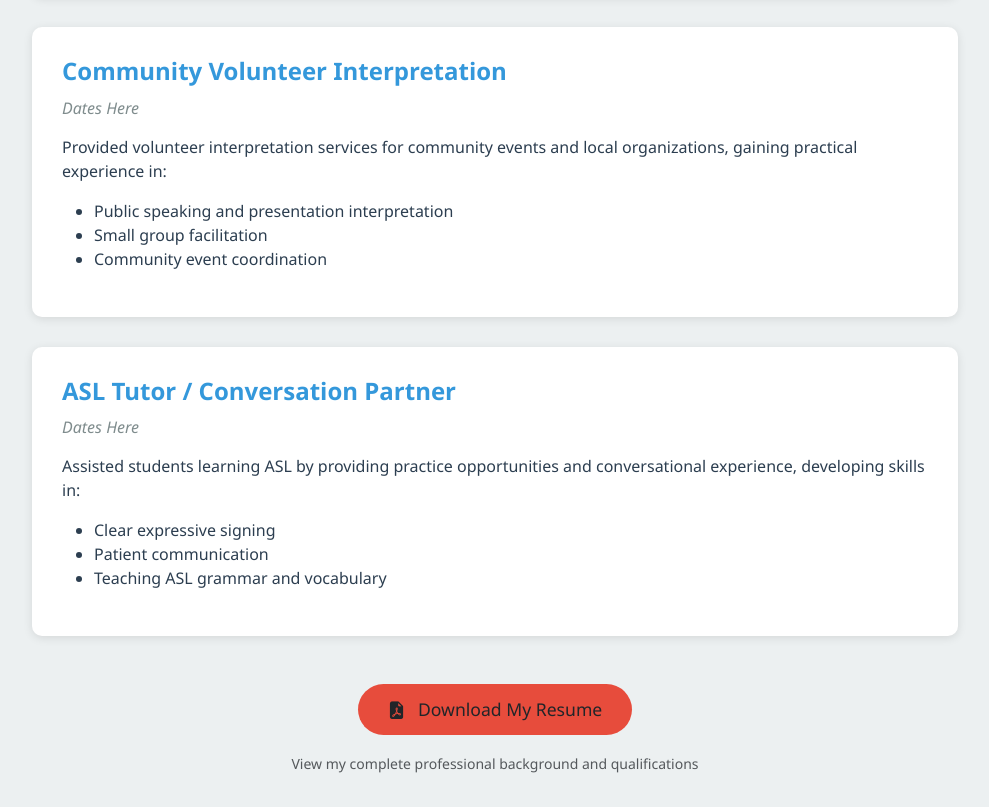
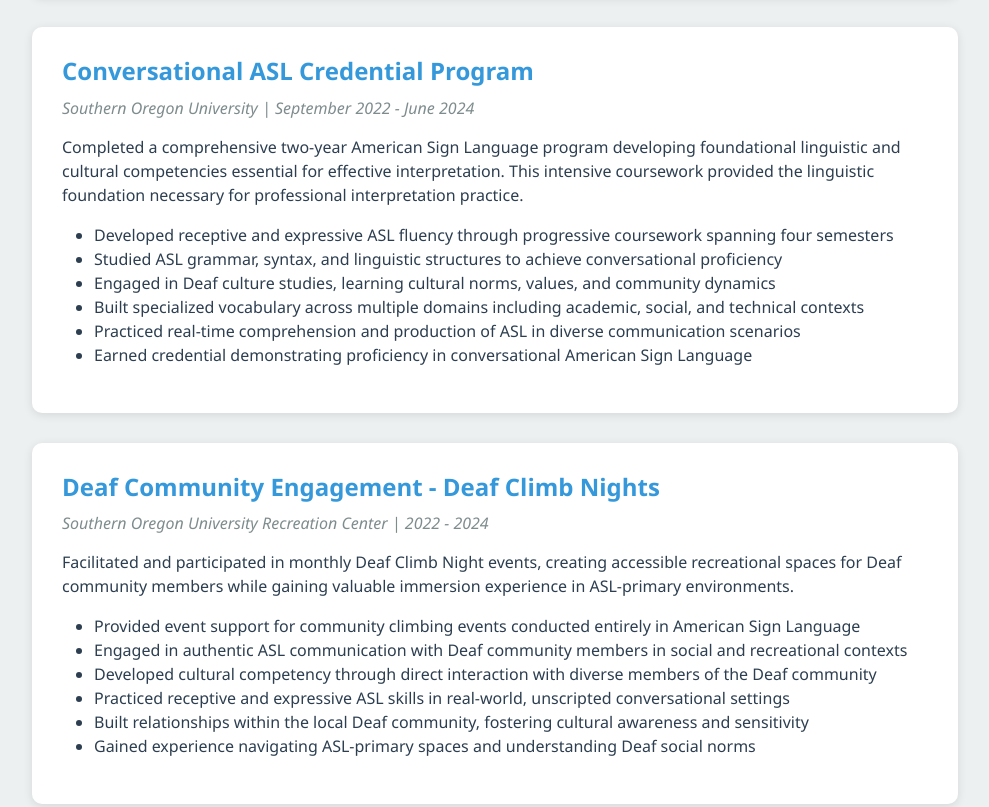
Before and after one commit to BFitz-FitzDevGroup/spencer-asl, a plain HTML site: page index.html in a window 1280 px wide. Shown: the part 2734-3541 px from the top of the page, without its empty margins (145-1134 px from the left). Drawn offline with nearby package versions, Linux system fonts and the light colour scheme.

Commit message:
Updated experiences section

```diff
--- a/index.html
+++ b/index.html
@@ -407,7 +407,7 @@
                 <div class="col-lg-10 mx-auto">
                     <!-- Experience Item 1 -->
                     <div class="experience-item">
-                        <h4>ASL Interpreter Program</h4>
+                        <h4>ASL-English Interpreter Program</h4>
                         <p class="experience-date">Current - In Progress</p>
                         <p>Comprehensive training in American Sign Language interpretation including:</p>
                         <ul>
@@ -419,27 +419,33 @@
                         </ul>
                     </div>
 
-                    <!-- Experience Item 2 - Customize with actual experience -->
+                    <!-- Experience Item 2 -->
                     <div class="experience-item">
-                        <h4>Community Volunteer Interpretation</h4>
-                        <p class="experience-date">Dates Here</p>
-                        <p>Provided volunteer interpretation services for community events and local organizations, gaining practical experience in:</p>
+                        <h4>Conversational ASL Credential Program</h4>
+                        <p class="experience-date">Southern Oregon University | September 2022 - June 2024</p>
+                        <p>Completed a comprehensive two-year American Sign Language program developing foundational linguistic and cultural competencies essential for effective interpretation. This intensive coursework provided the linguistic foundation necessary for professional interpretation practice.</p>
                         <ul>
-                            <li>Public speaking and presentation interpretation</li>
-                            <li>Small group facilitation</li>
-                            <li>Community event coordination</li>
+                            <li>Developed receptive and expressive ASL fluency through progressive coursework spanning four semesters</li>
+                            <li>Studied ASL grammar, syntax, and linguistic structures to achieve conversational proficiency</li>
+                            <li>Engaged in Deaf culture studies, learning cultural norms, values, and community dynamics</li>
+                            <li>Built specialized vocabulary across multiple domains including academic, social, and technical contexts</li>
+                            <li>Practiced real-time comprehension and production of ASL in diverse communication scenarios</li>
+                            <li>Earned credential demonstrating proficiency in conversational American Sign Language</li>
                         </ul>
                     </div>
 
-                    <!-- Add more experience items as needed -->
+                    <!-- Experience Item 3 -->
                     <div class="experience-item">
-                        <h4>ASL Tutor / Conversation Partner</h4>
-                        <p class="experience-date">Dates Here</p>
-                        <p>Assisted students learning ASL by providing practice opportunities and conversational experience, developing skills in:</p>
+                        <h4>Deaf Community Engagement - Deaf Climb Nights</h4>
+                        <p class="experience-date">Southern Oregon University Recreation Center | 2022 - 2024</p>
+                        <p>Facilitated and participated in monthly Deaf Climb Night events, creating accessible recreational spaces for Deaf community members while gaining valuable immersion experience in ASL-primary environments.</p>
                         <ul>
-                            <li>Clear expressive signing</li>
-                            <li>Patient communication</li>
-                            <li>Teaching ASL grammar and vocabulary</li>
+                            <li>Provided event support for community climbing events conducted entirely in American Sign Language</li>
+                            <li>Engaged in authentic ASL communication with Deaf community members in social and recreational contexts</li>
+                            <li>Developed cultural competency through direct interaction with diverse members of the Deaf community</li>
+                            <li>Practiced receptive and expressive ASL skills in real-world, unscripted conversational settings</li>
+                            <li>Built relationships within the local Deaf community, fostering cultural awareness and sensitivity</li>
+                            <li>Gained experience navigating ASL-primary spaces and understanding Deaf social norms</li>
                         </ul>
                     </div>
 
```
